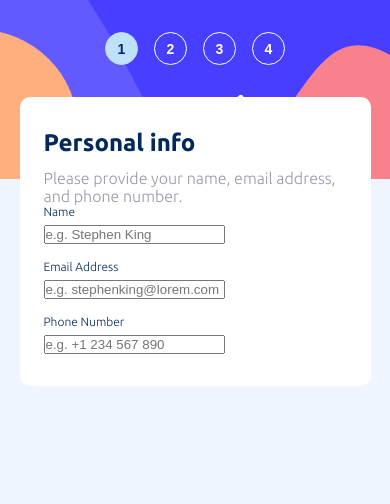
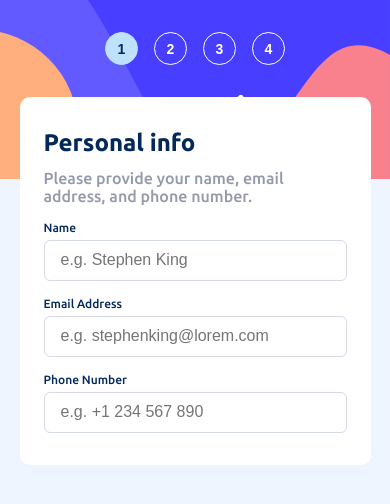
Before and after one commit to biancahpp/multi-step-form, a Next.js app: page /form in a window 390 px wide. Shown: the top 504 px of the page. Built offline with nearby package versions, Linux system fonts and the light colour scheme.

Commit message:
add final style changes for text input on mobile

```diff
--- a/app/components/Card/card.module.scss
+++ b/app/components/Card/card.module.scss
@@ -12,13 +12,10 @@
     padding-bottom: $xs;
   }
   span {
-    font-size: $sm;
+    display: inline-block;
+    font-size: $font-sm;
     color: $grey;
-  }
-  label {
-    font-size: $font-xs;
-    color: $denim;
-    display: block;
+    margin-bottom: $sm;
   }
 
   @media only screen and (min-width: 768px) {
--- a/app/components/TextInput/text-input.module.scss
+++ b/app/components/TextInput/text-input.module.scss
@@ -1,11 +1,22 @@
 @import "../../variables.module.scss";
 
 .label {
+  font-size: $font-xs;
+  color: $denim;
+  display: block;
   margin-bottom: $xxs;
 }
 
 .input {
+  width: 100%;
   margin-bottom: $sm;
+  padding: $xs $sm;
+  border-radius: $xxs;
+  border: 1px solid $light-grey;
+  &::placeholder {
+    font-size: $font-sm;
+    font-weight: 500;
+  }
 }
 
 .isLast {
--- a/app/layout.tsx
+++ b/app/layout.tsx
@@ -3,7 +3,7 @@ import { Ubuntu } from "next/font/google";
 
 const ubuntu = Ubuntu({
   subsets: ["latin"],
-  weight: ["300", "700"],
+  weight: ["300", "500", "700"],
 });
 
 export const metadata = {
--- a/app/variables.module.scss
+++ b/app/variables.module.scss
@@ -4,6 +4,7 @@ $sky-blue: #bee2fd;
 $denim: #022959;
 $white: #ffffff;
 $grey: #9699aa;
+$light-grey: #d6d9e6;
 
 // Breakpoints
 $tablet: 769px;
@@ -17,6 +18,7 @@ $border-radius: 10px;
 
 // Font sizing
 $font-xs: 12px;
+$font-sm: 16px;
 $font-lg: 24px;
 
 :export {
@@ -25,8 +27,10 @@ $font-lg: 24px;
   skyBlue: $sky-blue;
   denim: $denim;
   grey: $grey;
+  light-grey: $light-grey;
   white: $white;
   border-radius: $border-radius;
   font-lg: $font-lg;
+  font-sm: $font-sm;
   font-xs: $font-xs;
 }
```
